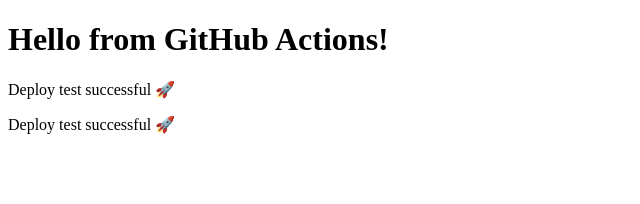
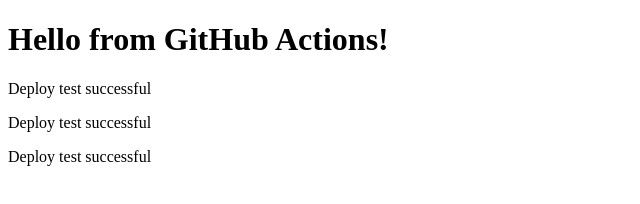
Before and after one commit to ngit-jsjs/test_github_action, a plain HTML site: page index.html in a window 1280 px wide. Shown: the whole page, without its empty margins (0-640 px from the left). Drawn offline with Linux system fonts and the light colour scheme.

Commit message:
update index

```diff
--- a/index.html
+++ b/index.html
@@ -6,7 +6,8 @@
   </head>
   <body>
     <h1>Hello from GitHub Actions!</h1>
-    <p>Deploy test successful 🚀</p>
-    <p>Deploy test successful 🚀</p>
+    <p>Deploy test successful</p>
+    <p>Deploy test successful</p>
+    <p>Deploy test successful</p>
   </body>
 </html>
```
